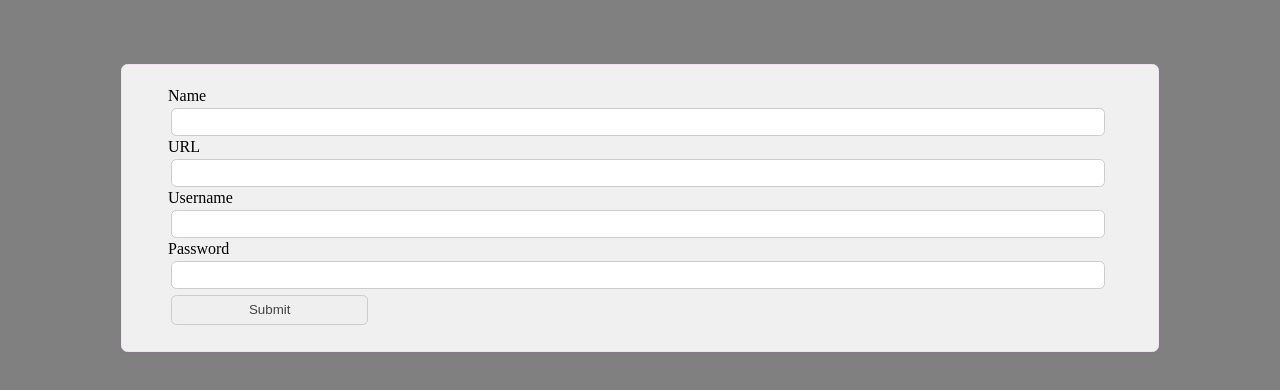
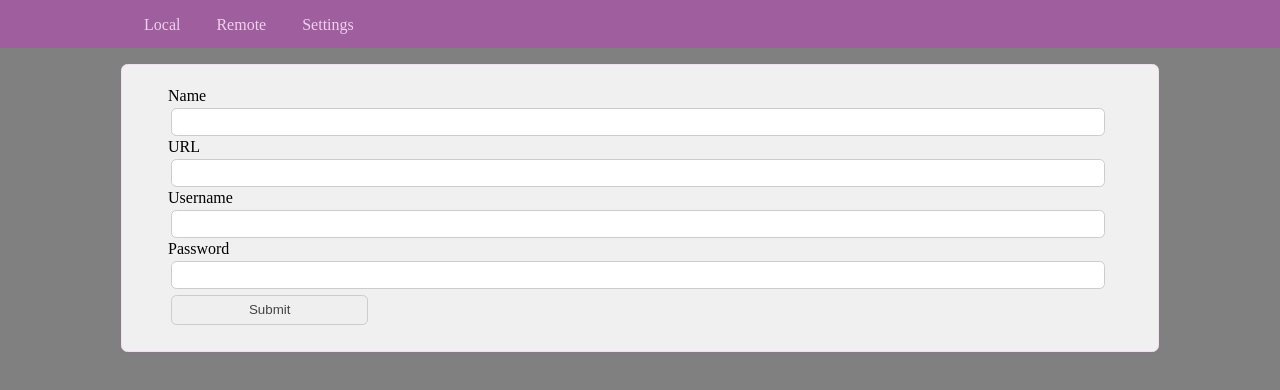
Before and after one commit to hoppang/purpleeye, a website with bundled scripts: page view/form_server.html in a window 1280 px wide. Built offline with nearby package versions, Linux system fonts and the light colour scheme.

Commit message:
#37 add server 페이지에도 메뉴바 추가

```diff
--- a/view/form_server.html
+++ b/view/form_server.html
@@ -7,6 +7,12 @@
 </head>
 
 <body>
+    <div class="menubar">
+        <a class="menuitem" href="#" onclick="backToBrowser();">Local</a>
+        <a class="menuitem" href="#" onclick="onClickRemote();">Remote</a>
+        <a class="menuitem" href="settings.html">Settings</a>
+    </div>
+
     <div id="outer_container">
         <div id="inner_container">
             <form id="form_add_server" action="#">
```
Also changed, not shown: src/renderers/index.ts (+5 -2 lines).
